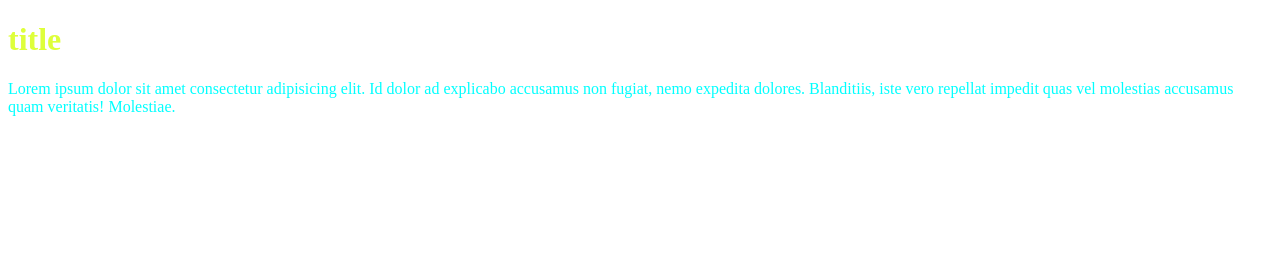
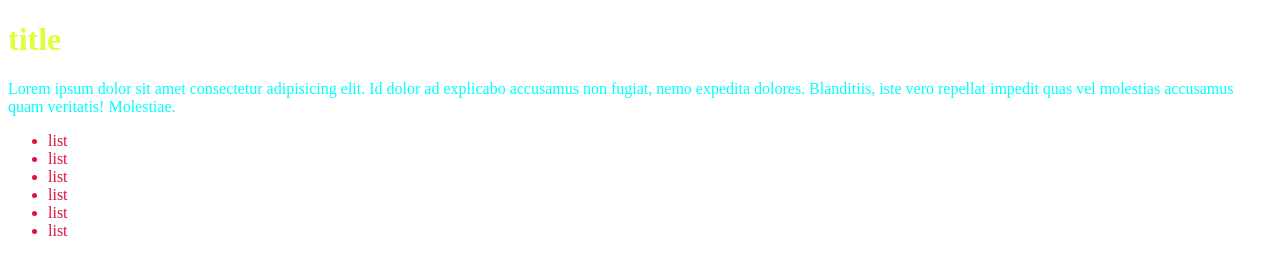
Before and after one commit to a19860101/RWD-135-20220530, a plain HTML site: page CSS/basic.html in a window 1280 px wide. Drawn offline with Linux system fonts and the light colour scheme.

Commit message:
20220601

```diff
--- a/CSS/basic.html
+++ b/CSS/basic.html
@@ -5,7 +5,9 @@
     <meta http-equiv="X-UA-Compatible" content="IE=edge">
     <meta name="viewport" content="width=device-width, initial-scale=1.0">
     <title>Document</title>
+    <!-- <link rel="stylesheet" href="style.css"> -->
     <style>
+        @import url('style.css');
         p {
             color:aqua;
         }
@@ -16,5 +18,13 @@
     <p>
         Lorem ipsum dolor sit amet consectetur adipisicing elit. Id dolor ad explicabo accusamus non fugiat, nemo expedita dolores. Blanditiis, iste vero repellat impedit quas vel molestias accusamus quam veritatis! Molestiae.
     </p>
+    <ul>
+        <li>list</li>
+        <li>list</li>
+        <li>list</li>
+        <li>list</li>
+        <li>list</li>
+        <li>list</li>
+    </ul>
 </body>
 </html>
--- /dev/null
+++ b/CSS/style.css
@@ -0,0 +1,3 @@
+ul {
+    color: crimson;
+}
```
